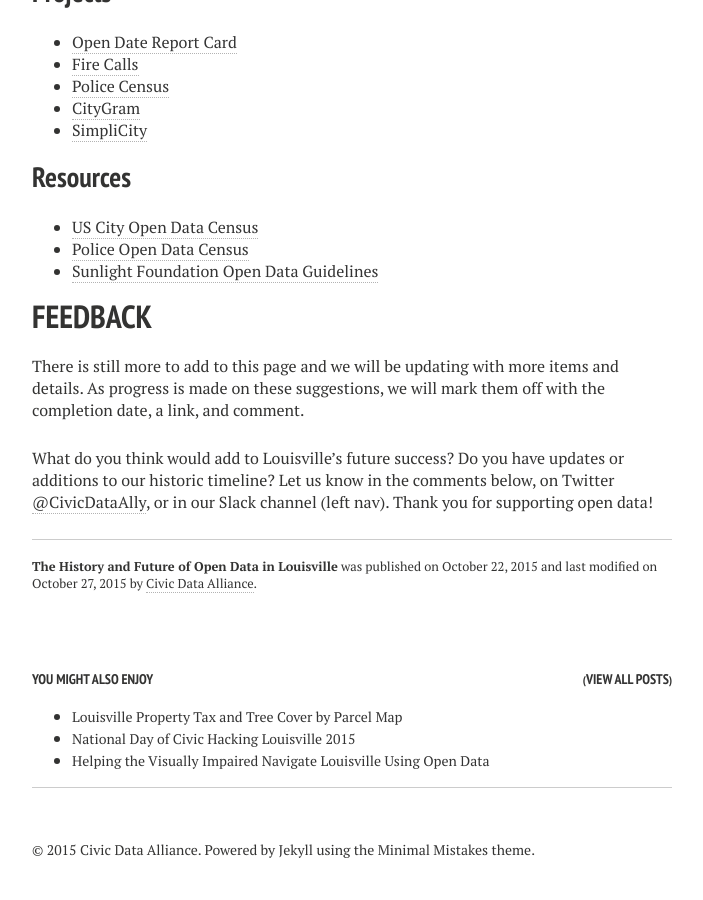
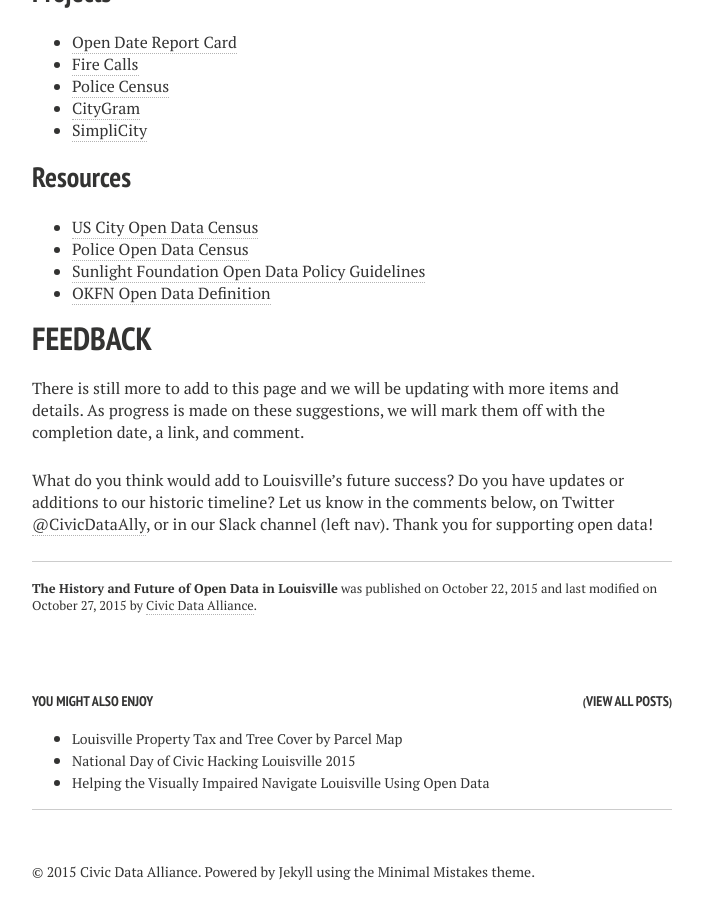
Before and after one commit to reydelleon/civicdata.github.io, a Jekyll site: the page built from _posts/2015-10-22-louisville-open-data-history-and-future.md, in a window 1280 px wide and 900 px high, scrolled down 3236 px. Shown: the whole window, without its empty margins (288-991 px from the left). Built offline with Jekyll 4.4.1, drawn with Linux system fonts in a browser that asks for light colours; nearby versions of some CDN libraries; comment, search, counter and statistics services are not loaded.

Commit message:
Resources update

```diff
--- a/_posts/2015-10-22-louisville-open-data-history-and-future.md
+++ b/_posts/2015-10-22-louisville-open-data-history-and-future.md
@@ -101,7 +101,8 @@ The goal with this road map is to empower Metro employees, provide a quality dir
 
 - [US City Open Data Census](http://us-city.census.okfn.org/place/louisville)
 - [Police Open Data Census](https://codeforamerica.github.io/PoliceOpenDataCensus/)
-- [Sunlight Foundation Open Data Guidelines](http://www.google.com/url?q=http%3A%2F%2Fsunlightfoundation.com%2Fopendataguidelines%2F&sa=D&sntz=1&usg=AFQjCNHHF-Vfo89DFG-H9B2INTZsI8b3og)
+- [Sunlight Foundation Open Data Policy Guidelines](http://sunlightfoundation.com/opendataguidelines/)
+- [OKFN Open Data Definition](https://okfn.org/opendata/)
 
 # FEEDBACK
 
```
